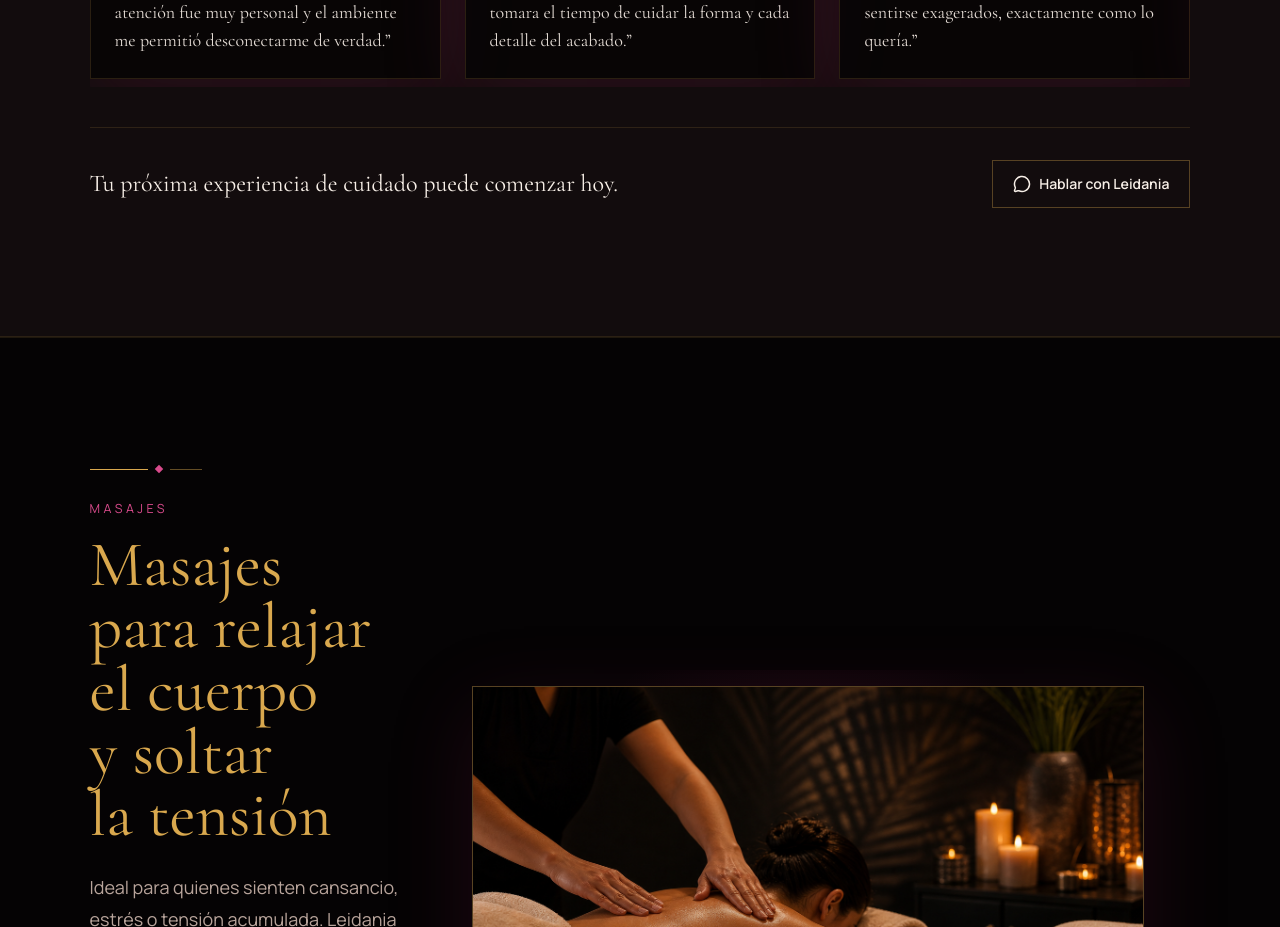
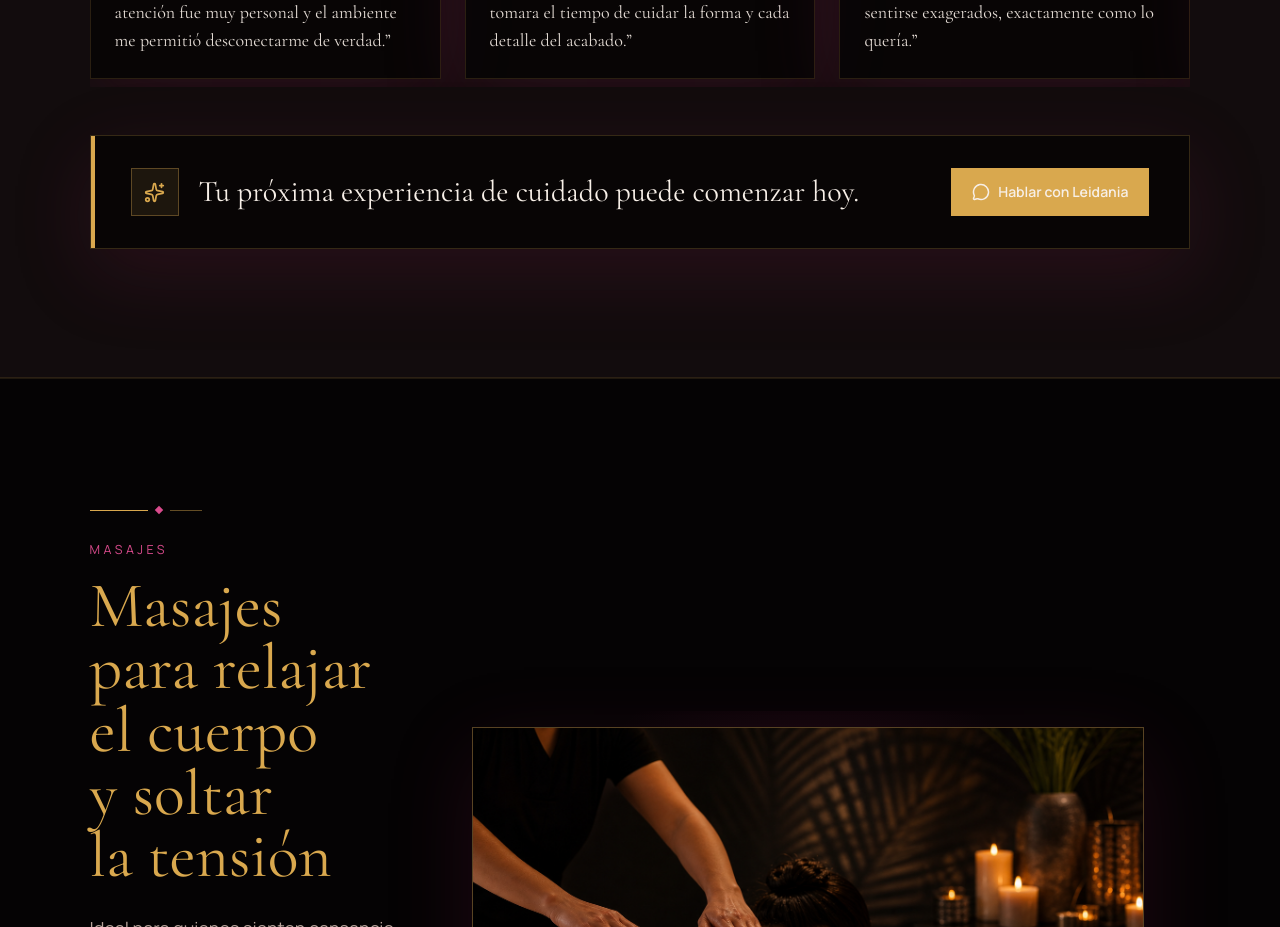
Before and after one commit to carlosreynag06/carela, a Next.js app: page / in a window 1280 px wide. Shown: the part 6380-7307 px from the top of the page. Built offline with nearby package versions, Linux system fonts and the light colour scheme.

Commit message:
Polish testimonial CTA panel

```diff
--- a/app/page.tsx
+++ b/app/page.tsx
@@ -602,14 +602,22 @@ function TestimonialsSection() {
         <TestimonialsCarousel testimonials={testimonials} />
 
         <Reveal delay={0.12}>
-          <div className="mt-10 flex flex-col gap-5 border-t border-champagne-gold/14 pt-8 sm:flex-row sm:items-center sm:justify-between">
-            <p className="max-w-2xl font-serif text-2xl text-warm-cream">
-              Tu próxima experiencia de cuidado puede comenzar hoy.
-            </p>
+          <div className="relative mt-12 flex flex-col gap-6 overflow-hidden border border-champagne-gold/22 bg-background/72 px-6 py-6 shadow-premium before:absolute before:inset-y-0 before:left-0 before:w-1 before:bg-champagne-gold sm:flex-row sm:items-center sm:justify-between sm:px-8 lg:px-10 lg:py-8">
+            <div className="flex items-center gap-5">
+              <span
+                className="hidden size-12 shrink-0 items-center justify-center border border-champagne-gold/35 bg-champagne-gold/10 text-champagne-gold sm:flex"
+                aria-hidden="true"
+              >
+                <Sparkles size={21} />
+              </span>
+              <p className="max-w-3xl font-serif text-2xl leading-snug text-warm-cream lg:text-3xl">
+                Tu próxima experiencia de cuidado puede comenzar hoy.
+              </p>
+            </div>
             <Button
+              className="shrink-0"
               href={whatsapp.url}
               icon={<MessageCircle size={18} />}
-              variant="secondary"
             >
               Hablar con Leidania
             </Button>
```
